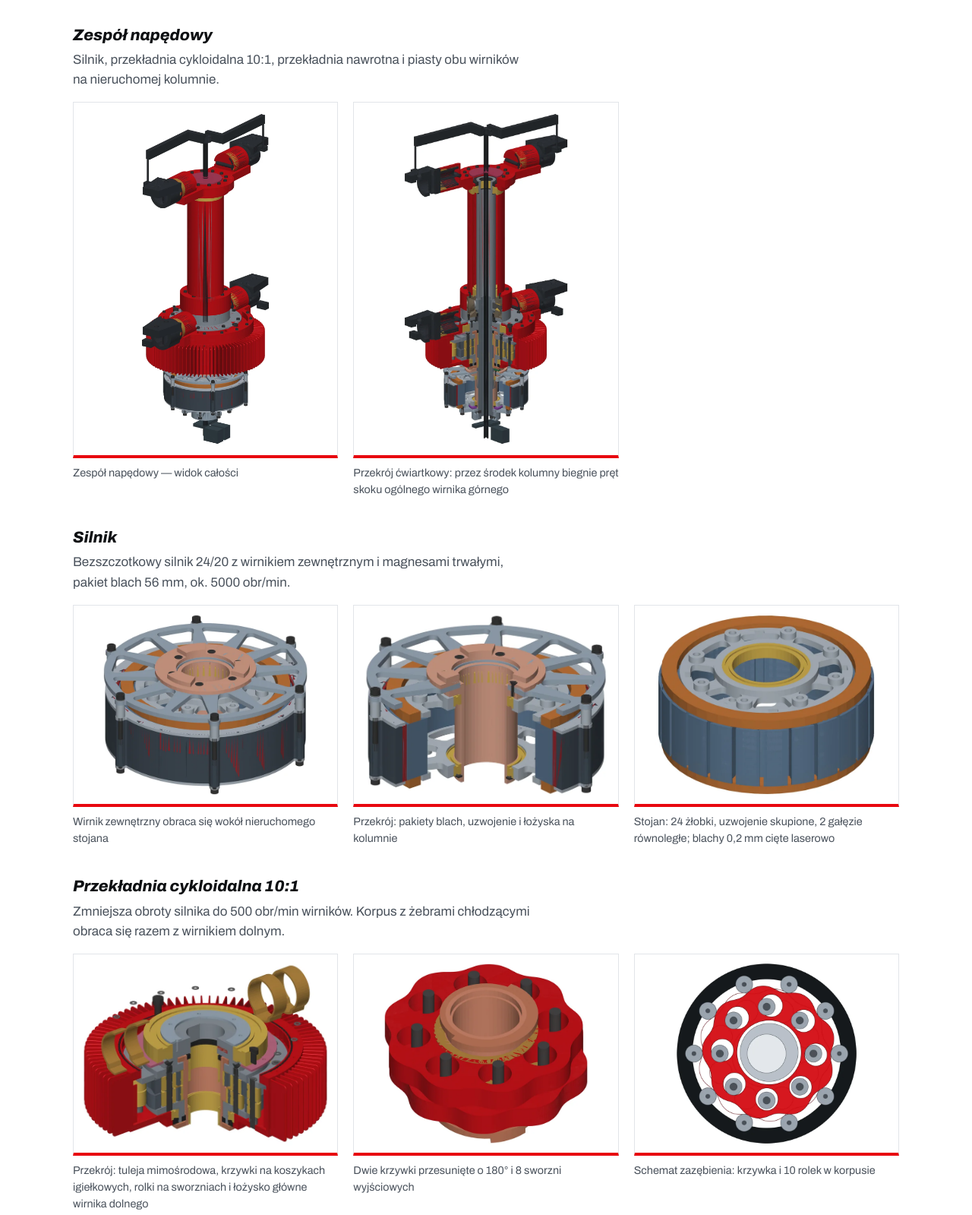
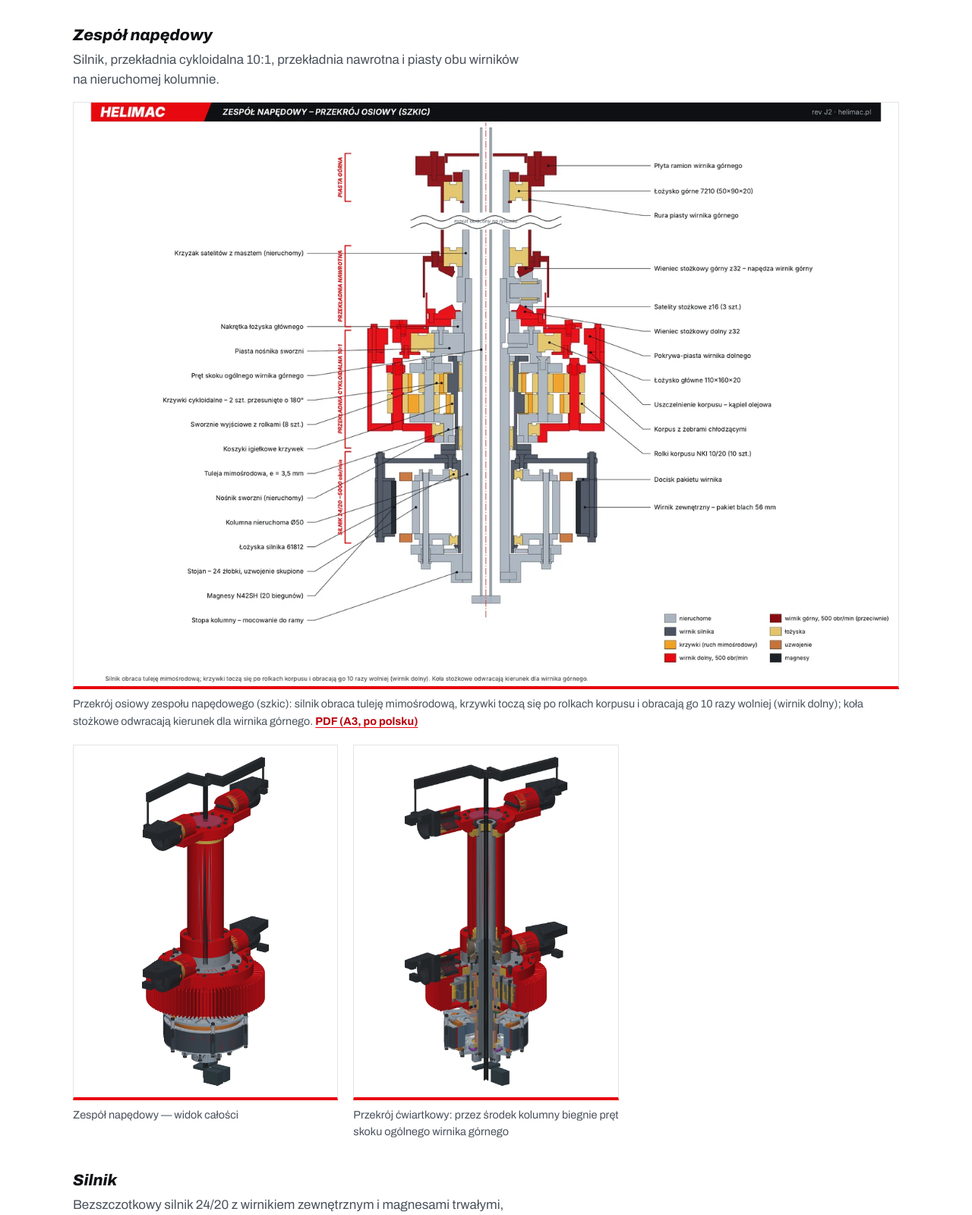
Before and after one commit to mactom75/helimac, a plain HTML site: page website/index.html in a window 1280 px wide. Shown: the part 4680-6279 px from the top of the page at 76% size. Drawn offline with Linux system fonts and the light colour scheme.

Commit message:
Website: drive axial section and MC-P connection diagram sketches (images + PDF)
Co-Authored-By: Claude Opus 5.5 <noreply@anthropic.com>
Claude-Session: https://claude.ai/code/session_01PVnfAcKSYphJHaqqCgBjx3

```diff
--- a/website/assets/style.css
+++ b/website/assets/style.css
@@ -368,3 +368,5 @@ p { max-width: var(--measure); margin: 0 0 1rem; }
 .cad-gallery li.wide img { aspect-ratio: auto; padding: 1.5rem 1rem; }
 @media (min-width: 40rem) { .cad-gallery.quad { grid-template-columns: repeat(2, 1fr); } }
 @media (min-width: 60rem) { .cad-gallery.quad { grid-template-columns: repeat(4, 1fr); } }
+.cad-gallery li.sketch img { padding: 0; }
+.gallery figcaption a { display: inline; background: none; border: 0; overflow: visible; text-decoration: underline; text-decoration-color: var(--red); text-underline-offset: 3px; color: var(--red-deep); font-weight: 700; white-space: nowrap; }
--- a/website/index.html
+++ b/website/index.html
@@ -293,6 +293,7 @@
       <h4>Zespół napędowy</h4>
       <p>Silnik, przekładnia cykloidalna 10:1, przekładnia nawrotna i piasty obu wirników na nieruchomej kolumnie.</p>
       <ul class="gallery cad-gallery">
+        <li class="wide sketch"><figure><a href="/assets/img/cad/03-naped-przekroj-osiowy-szkic-2400.webp"><img src="/assets/img/cad/03-naped-przekroj-osiowy-szkic-1400.webp" srcset="/assets/img/cad/03-naped-przekroj-osiowy-szkic-1400.webp 1400w, /assets/img/cad/03-naped-przekroj-osiowy-szkic-2400.webp 2400w" sizes="(min-width: 75rem) 72rem, 96vw" width="1400" height="990" alt="Przekrój osiowy zespołu napędowego (szkic)" loading="lazy" decoding="async"></a><figcaption>Przekrój osiowy zespołu napędowego (szkic): silnik obraca tuleję mimośrodową, krzywki toczą się po rolkach korpusu i obracają go 10 razy wolniej (wirnik dolny); koła stożkowe odwracają kierunek dla wirnika górnego. <a href="/assets/docs/HELIMAC_szkic_przekroj_napedu.pdf">PDF (A3, po polsku)</a></figcaption></figure></li>
         <li class="tall"><figure><a href="/assets/img/cad/01-naped-izometria-1400.webp"><img src="/assets/img/cad/01-naped-izometria-700.webp" srcset="/assets/img/cad/01-naped-izometria-700.webp 700w, /assets/img/cad/01-naped-izometria-1400.webp 1400w" sizes="(min-width: 60rem) 30vw, (min-width: 40rem) 46vw, 92vw" width="700" height="1728" alt="Zespół napędowy — widok całości" loading="lazy" decoding="async"></a><figcaption>Zespół napędowy — widok całości</figcaption></figure></li>
         <li class="tall"><figure><a href="/assets/img/cad/02-naped-przekroj-1400.webp"><img src="/assets/img/cad/02-naped-przekroj-700.webp" srcset="/assets/img/cad/02-naped-przekroj-700.webp 700w, /assets/img/cad/02-naped-przekroj-1400.webp 1400w" sizes="(min-width: 60rem) 30vw, (min-width: 40rem) 46vw, 92vw" width="700" height="1377" alt="Przekrój ćwiartkowy: przez środek kolumny biegnie pręt skoku ogólnego wirnika górnego" loading="lazy" decoding="async"></a><figcaption>Przekrój ćwiartkowy: przez środek kolumny biegnie pręt skoku ogólnego wirnika górnego</figcaption></figure></li>
       </ul>
@@ -313,6 +314,7 @@
       <h4>Falownik MC-P</h4>
       <p>Własny projekt: 6 tranzystorów SiC, płytka 215&nbsp;×&nbsp;116&nbsp;mm, 4 warstwy miedzi 2&nbsp;oz.</p>
       <ul class="gallery cad-gallery quad">
+        <li class="wide sketch"><figure><a href="/assets/img/cad/24-falownik-mc-p-schemat-szkic-2400.webp"><img src="/assets/img/cad/24-falownik-mc-p-schemat-szkic-1400.webp" srcset="/assets/img/cad/24-falownik-mc-p-schemat-szkic-1400.webp 1400w, /assets/img/cad/24-falownik-mc-p-schemat-szkic-2400.webp 2400w" sizes="(min-width: 75rem) 72rem, 96vw" width="1400" height="990" alt="Schemat połączeń falownika MC-P (szkic)" loading="lazy" decoding="async"></a><figcaption>Schemat połączeń falownika MC-P (szkic): akumulator 112S, bezpiecznik i stycznik, szyna DC, trzy gałęzie po dwa tranzystory SiC, izolowane sterowniki bramek, czujniki prądu i sterownik MC-C. <a href="/assets/docs/HELIMAC_szkic_schemat_falownika.pdf">PDF (A3, po polsku)</a></figcaption></figure></li>
         <li><figure><a href="/assets/img/cad/20-falownik-mc-p-plytka-gora-1400.webp"><img src="/assets/img/cad/20-falownik-mc-p-plytka-gora-700.webp" srcset="/assets/img/cad/20-falownik-mc-p-plytka-gora-700.webp 700w, /assets/img/cad/20-falownik-mc-p-plytka-gora-1400.webp 1400w" sizes="(min-width: 60rem) 30vw, (min-width: 40rem) 46vw, 92vw" width="700" height="383" alt="Strona elementów: sterowniki bramek z izolacją, czujniki prądu, kondensatory foliowe, zaciski mocy przy górnej krawędzi" loading="lazy" decoding="async"></a><figcaption>Strona elementów: sterowniki bramek z izolacją, czujniki prądu, kondensatory foliowe, zaciski mocy przy górnej krawędzi</figcaption></figure></li>
         <li><figure><a href="/assets/img/cad/21-falownik-mc-p-plytka-dol-1400.webp"><img src="/assets/img/cad/21-falownik-mc-p-plytka-dol-700.webp" srcset="/assets/img/cad/21-falownik-mc-p-plytka-dol-700.webp 700w, /assets/img/cad/21-falownik-mc-p-plytka-dol-1400.webp 1400w" sizes="(min-width: 60rem) 30vw, (min-width: 40rem) 46vw, 92vw" width="700" height="383" alt="Strona tranzystorów: sześć tranzystorów SiC w obudowach TO-247-4, dociskanych klipsami do radiatora" loading="lazy" decoding="async"></a><figcaption>Strona tranzystorów: sześć tranzystorów SiC w obudowach TO-247-4, dociskanych klipsami do radiatora</figcaption></figure></li>
         <li><figure><a href="/assets/img/cad/22-falownik-mc-p-3d-gora-1400.webp"><img src="/assets/img/cad/22-falownik-mc-p-3d-gora-700.webp" srcset="/assets/img/cad/22-falownik-mc-p-3d-gora-700.webp 700w, /assets/img/cad/22-falownik-mc-p-3d-gora-1400.webp 1400w" sizes="(min-width: 60rem) 30vw, (min-width: 40rem) 46vw, 92vw" width="700" height="357" alt="Płytka w 3D (bryły elementów uproszczone, z wymiarów obudów)" loading="lazy" decoding="async"></a><figcaption>Płytka w 3D (bryły elementów uproszczone, z wymiarów obudów)</figcaption></figure></li>
```
Also changed, not shown: website/en/index.html (+2 -0 lines), website/assets/img/cad/03-naped-przekroj-osiowy-szkic-1400.webp (added), website/assets/img/cad/03-naped-przekroj-osiowy-szkic-2400.webp (added), website/assets/img/cad/24-falownik-mc-p-schemat-szkic-1400.webp (added), website/assets/img/cad/24-falownik-mc-p-schemat-szkic-2400.webp (added), 2 other files.
